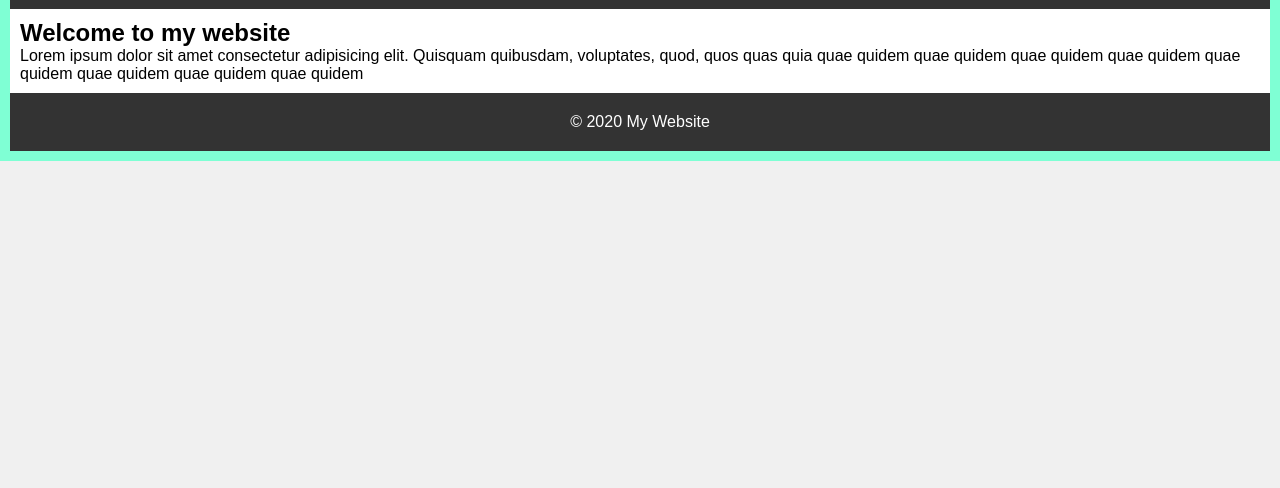
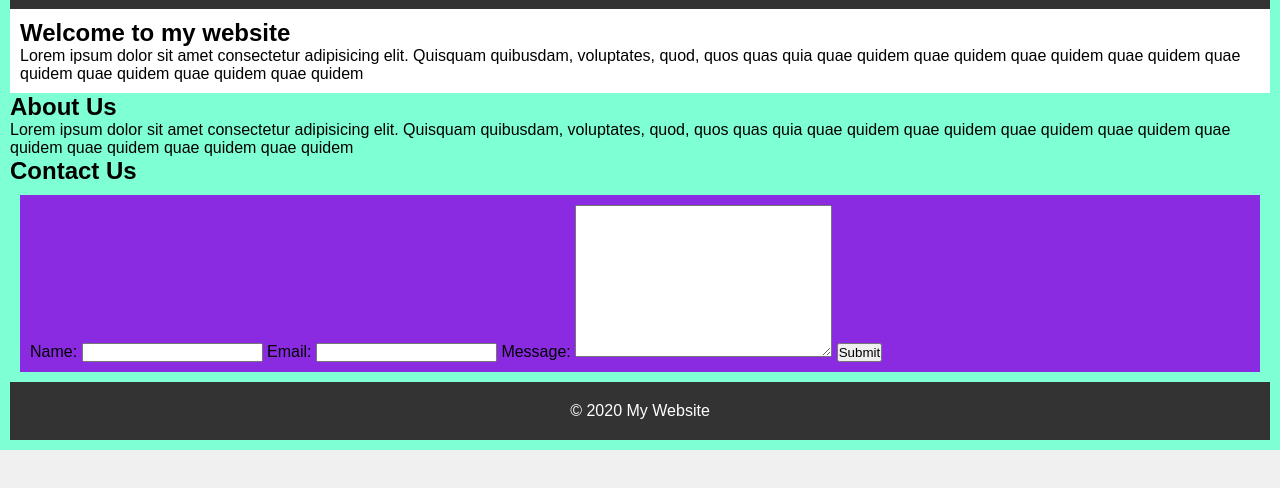
Before and after one commit to nutnut03/Git-Pratical, a plain HTML site: page Practice01/index.html in a window 1280 px wide. Shown: the part 118-606 px from the top of the page. Drawn offline with Linux system fonts and the light colour scheme.

Commit message:
add new update

```diff
--- a/Practice01/index.html
+++ b/Practice01/index.html
@@ -28,6 +28,27 @@
 					quidem
 				</p>
 			</div>
+			<div class="About">
+				<h2>About Us</h2>
+				<p>
+					Lorem ipsum dolor sit amet consectetur adipisicing elit. Quisquam
+					quibusdam, voluptates, quod, quos quas quia quae quidem quae quidem
+					quae quidem quae quidem quae quidem quae quidem quae quidem quae
+					quidem
+				</p>
+			</div>
+			<div class="Contact">
+				<h2>Contact Us</h2>
+				<form action="">
+					<label for="name">Name:</label>
+					<input type="text" id="name" name="name" />
+					<label for="email">Email:</label>
+					<input type="email" id="email" name="email" />
+					<label for="message">Message:</label>
+					<textarea name="message" id="message" cols="30" rows="10"></textarea>
+					<button type="submit">Submit</button>
+				</form>
+			</div>
 			<div class="footer">
 				<p>&copy; 2020 My Website</p>
 			</div>
--- a/Practice01/style.css
+++ b/Practice01/style.css
@@ -48,3 +48,16 @@ body{
     text-align: center;
     padding: 20px;
 }
+
+.contact{
+    background-color: #333;
+    color: #fff;
+    text-align: center;
+    padding: 20px;
+}
+
+form{
+    padding: 10px;
+    margin: 10px;
+    background-color: blueviolet;
+}
```
